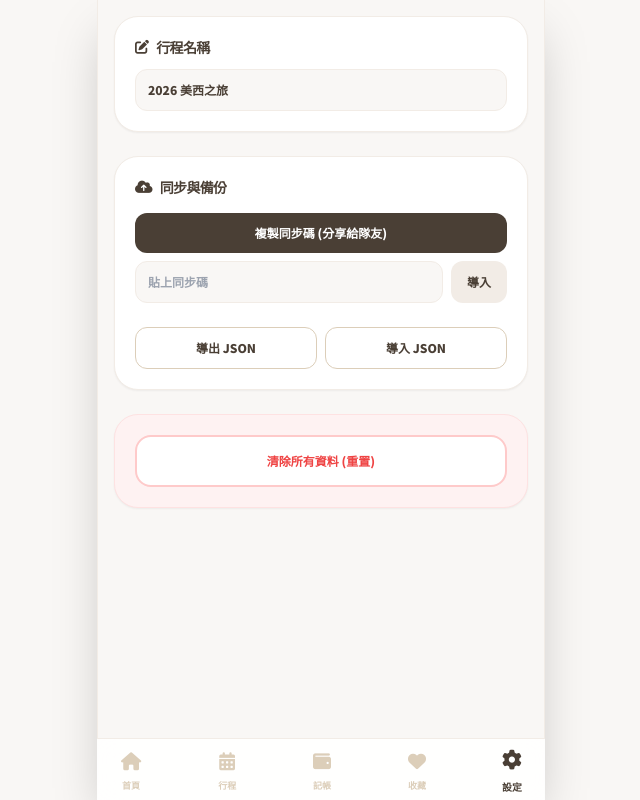
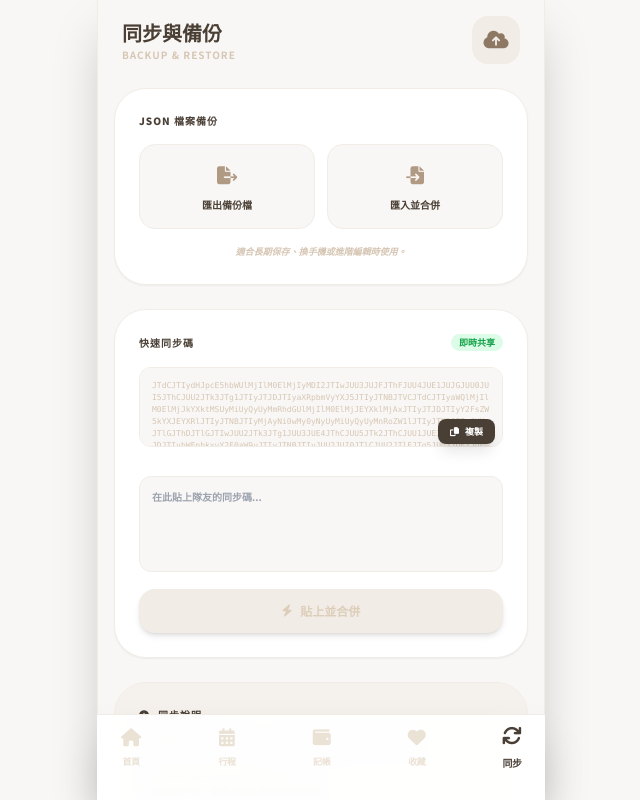
Before and after one commit to Kayra0209/US, a React (Vite) app: page / in a window 1280 px wide. Both pictures are taken after a click on the button 819 px from the left and 41 px from the top of the page. Shown: the whole page, without its empty margins (319-959 px from the left). Built offline with nearby package versions, Linux system fonts and the light colour scheme; no server answers.

Commit message:
Update App.tsx

```diff
--- a/App.tsx
+++ b/App.tsx
@@ -1,23 +1,23 @@
+
 import React, { useState, useRef } from 'react';
 import { ViewType } from './types';
-import { loadData, saveData, AppData, getInitialData } from './services/storageService';
+import { loadData, saveData, AppData, getInitialData, mergeAppData } from './services/storageService';
 import { DashboardView, ItineraryView, ExpenseView, SpotsView, MapView, TodoView, GasView, SurvivalGuideView } from './components/Views';
 
 const BottomNav: React.FC<{ view: ViewType; setView: (v: ViewType) => void }> = ({ view, setView }) => {
-    // 將「清單」換成「收藏」，因為首頁已經有明顯的代辦按鈕
     const items: { id: ViewType; icon: string; label: string }[] = [
         { id: 'dashboard', icon: 'fa-house', label: '首頁' },
         { id: 'itinerary', icon: 'fa-calendar-days', label: '行程' },
         { id: 'money', icon: 'fa-wallet', label: '記帳' },
-        { id: 'spots', icon: 'fa-heart', label: '收藏' }, // 口袋名單改到這
-        { id: 'settings', icon: 'fa-gear', label: '設定' },
+        { id: 'spots', icon: 'fa-heart', label: '收藏' },
+        { id: 'settings', icon: 'fa-sync', label: '同步' },
     ];
     return (
-        <nav className="fixed bottom-0 left-0 right-0 bg-white/90 backdrop-blur-md border-t border-milk-tea-100 px-6 pt-2 safe-bottom flex justify-between items-center z-50 max-w-md mx-auto">
+        <nav className="fixed bottom-0 left-0 right-0 bg-white/95 backdrop-blur-lg border-t border-milk-tea-100 px-6 pt-2 pb-6 safe-bottom flex justify-between items-center z-50 max-w-md mx-auto shadow-2xl">
             {items.map(item => (
-                <button key={item.id} onClick={() => setView(item.id)} className={`flex flex-col items-center gap-1 pb-2 transition-all ${view === item.id ? 'text-milk-tea-800 scale-110' : 'text-milk-tea-300'}`}>
+                <button key={item.id} onClick={() => setView(item.id)} className={`flex flex-col items-center gap-1 pb-2 transition-all ${view === item.id ? 'text-milk-tea-800 scale-110' : 'text-milk-tea-300 opacity-60'}`}>
                     <i className={`fa-solid ${item.icon} text-lg`}></i>
-                    <span className="text-[9px] font-bold">{item.label}</span>
+                    <span className="text-[9px] font-black tracking-tighter uppercase">{item.label}</span>
                 </button>
             ))}
         </nav>
@@ -25,97 +25,177 @@ const BottomNav: React.FC<{ view: ViewType; setView: (v: ViewType) => void }> =
 };
 
 const SettingsView: React.FC<{ data: AppData; setData: (d: AppData) => void }> = ({ data, setData }) => {
-    const [syncCode, setSyncCode] = useState('');
+    const [importCode, setImportCode] = useState('');
+    const [copySuccess, setCopySuccess] = useState(false);
     const fileInputRef = useRef<HTMLInputElement>(null);
 
-    const handleExportJSON = () => {
+    // 同步碼加密 (Base64)
+    const syncCode = btoa(encodeURIComponent(JSON.stringify(data)));
+
+    const handleCopy = () => {
+        try {
+            navigator.clipboard.writeText(syncCode);
+            setCopySuccess(true);
+            setTimeout(() => setCopySuccess(false), 2000);
+        } catch (err) {
+            alert("複製失敗，請手動全選複製代碼框內容。");
+        }
+    };
+
+    const handleMergeCode = () => {
+        if (!importCode.trim()) return;
+        try {
+            const remoteData = JSON.parse(decodeURIComponent(atob(importCode.trim())));
+            processImportedData(remoteData);
+            setImportCode('');
+        } catch (e) {
+            alert("⚠️ 同步碼格式錯誤。");
+        }
+    };
+
+    const processImportedData = (remoteData: any) => {
+        try {
+            const merged = mergeAppData(data, remoteData);
+            setData(merged);
+            saveData(merged);
+            alert("🎉 同步成功！已根據更新時間智慧合併資料。");
+        } catch (e) {
+            alert("❌ 資料處理失敗，請確認檔案格式是否正確。");
+        }
+    };
+
+    // 匯出 JSON 檔案
+    const exportJSON = () => {
         const jsonStr = JSON.stringify(data, null, 2);
         const blob = new Blob([jsonStr], { type: 'application/json' });
         const url = URL.createObjectURL(blob);
         const link = document.createElement('a');
+        const dateStr = new Date().toISOString().split('T')[0];
         link.href = url;
-        link.download = `${data.tripName}_backup.json`;
+        link.download = `cotravel_backup_${dateStr}.json`;
         document.body.appendChild(link);
         link.click();
         document.body.removeChild(link);
         URL.revokeObjectURL(url);
     };
 
-    const handleImportJSON = (e: React.ChangeEvent<HTMLInputElement>) => {
+    // 匯入 JSON 檔案
+    const handleFileChange = (e: React.ChangeEvent<HTMLInputElement>) => {
         const file = e.target.files?.[0];
         if (!file) return;
+
         const reader = new FileReader();
         reader.onload = (event) => {
             try {
-                const importedData = JSON.parse(event.target?.result as string);
-                if (confirm("導入 JSON 將會覆蓋目前所有資料，確定嗎？")) {
-                    setData(importedData);
-                    alert("資料導入成功！");
-                }
+                const json = JSON.parse(event.target?.result as string);
+                processImportedData(json);
+                // 重置 input 以便下次選擇同一個檔案也能觸發
+                if (fileInputRef.current) fileInputRef.current.value = '';
             } catch (err) {
-                alert("無效的 JSON 檔案內容。");
+                alert("❌ 解析失敗，請確保選擇的是正確的 JSON 檔案。");
             }
         };
         reader.readAsText(file);
     };
 
-    const handleClearAll = () => {
-        if (confirm("🚨 警告：這將會清除「所有」資料，確定嗎？")) {
-            const initial = getInitialData();
-            setData(initial);
-            alert("資料已重置。");
-        }
-    };
-
     return (
-        <div className="space-y-6 pb-12">
-            <div className="bg-white p-5 rounded-3xl shadow-sm border border-milk-tea-100">
-                <h3 className="font-black mb-3 text-sm text-milk-tea-800 uppercase tracking-tighter flex items-center gap-2">
-                    <i className="fa-solid fa-pen-to-square"></i> 行程名稱
-                </h3>
-                <input
-                    value={data.tripName}
-                    onChange={e => setData({ ...data, tripName: e.target.value })}
-                    className="w-full p-3 bg-milk-tea-50 rounded-xl text-xs font-black outline-none text-milk-tea-800 border border-milk-tea-100"
-                    placeholder="例如：2026 美西之旅"
-                />
-            </div>
-
-            <div className="bg-white p-5 rounded-3xl shadow-sm border border-milk-tea-100 space-y-4">
-                <h3 className="font-black mb-1 text-sm text-milk-tea-800 uppercase tracking-tighter flex items-center gap-2">
-                    <i className="fa-solid fa-cloud-arrow-up"></i> 同步與備份
-                </h3>
-                <div className="space-y-2">
-                    <button onClick={() => {
-                        const code = btoa(encodeURIComponent(JSON.stringify(data)));
-                        navigator.clipboard.writeText(code);
-                        alert("同步碼已複製！");
-                    }} className="w-full py-3 bg-milk-tea-800 text-white rounded-xl text-xs font-black active:scale-95 transition-transform">
-                        複製同步碼 (分享給隊友)
-                    </button>
-                    <div className="flex gap-2">
-                        <input value={syncCode} onChange={e => setSyncCode(e.target.value)} placeholder="貼上同步碼" className="flex-1 p-3 bg-milk-tea-50 rounded-xl text-xs outline-none font-black border border-milk-tea-100" />
-                        <button onClick={() => {
-                            if (!syncCode) return;
-                            try {
-                                const decoded = JSON.parse(decodeURIComponent(atob(syncCode)));
-                                if (confirm("這會覆蓋目前資料，確定嗎？")) { setData(decoded); alert("同步成功！"); }
-                            } catch(e) { alert("代碼無效。"); }
-                        }} className="px-4 bg-milk-tea-100 text-milk-tea-800 rounded-xl text-xs font-black active:scale-95">導入</button>
-                    </div>
+        <div className="space-y-6 pb-24 animate-in">
+            <div className="flex justify-between items-center px-2">
+                <div>
+                    <h2 className="text-xl font-black text-milk-tea-800">同步與備份</h2>
+                    <p className="text-[10px] font-bold text-milk-tea-400 uppercase tracking-widest">Backup & Restore</p>
                 </div>
-                <div className="grid grid-cols-2 gap-2 pt-2">
-                    <button onClick={handleExportJSON} className="py-3 bg-white border border-milk-tea-300 text-milk-tea-800 rounded-xl text-xs font-black">導出 JSON</button>
-                    <button onClick={() => fileInputRef.current?.click()} className="py-3 bg-white border border-milk-tea-300 text-milk-tea-800 rounded-xl text-xs font-black">導入 JSON</button>
-                    <input type="file" ref={fileInputRef} onChange={handleImportJSON} accept=".json" className="hidden" />
+                <div className="w-12 h-12 bg-milk-tea-100 rounded-2xl flex items-center justify-center text-milk-tea-600">
+                    <i className="fa-solid fa-cloud-arrow-up text-xl"></i>
                 </div>
             </div>
 
-            <div className="bg-red-50 p-5 rounded-3xl shadow-sm border border-red-100">
-                <button onClick={handleClearAll} className="w-full py-4 bg-white border-2 border-red-200 text-red-500 rounded-2xl text-xs font-black">
-                    清除所有資料 (重置)
-                </button>
+            {/* JSON 檔案區塊 */}
+            <div className="bg-white p-6 rounded-[32px] border border-milk-tea-100 shadow-sm space-y-4">
+                <h4 className="text-[10px] font-black text-milk-tea-800 uppercase tracking-widest">JSON 檔案備份</h4>
+                <div className="grid grid-cols-2 gap-3">
+                    <button
+                        onClick={exportJSON}
+                        className="flex flex-col items-center justify-center p-4 bg-milk-tea-50 rounded-2xl border border-milk-tea-100 hover:bg-milk-tea-100 transition-all gap-2"
+                    >
+                        <i className="fa-solid fa-file-export text-milk-tea-500 text-lg"></i>
+                        <span className="text-[10px] font-black text-milk-tea-800">匯出備份檔</span>
+                    </button>
+                    <button
+                        onClick={() => fileInputRef.current?.click()}
+                        className="flex flex-col items-center justify-center p-4 bg-milk-tea-50 rounded-2xl border border-milk-tea-100 hover:bg-milk-tea-100 transition-all gap-2"
+                    >
+                        <i className="fa-solid fa-file-import text-milk-tea-500 text-lg"></i>
+                        <span className="text-[10px] font-black text-milk-tea-800">匯入並合併</span>
+                    </button>
+                    <input
+                        type="file"
+                        ref={fileInputRef}
+                        onChange={handleFileChange}
+                        accept=".json"
+                        className="hidden"
+                    />
+                </div>
+                <p className="text-[9px] font-bold text-milk-tea-400 leading-relaxed text-center italic">適合長期保存、換手機或進階編輯時使用。</p>
             </div>
+
+            {/* 文字同步碼區塊 */}
+            <div className="bg-white p-6 rounded-[32px] border border-milk-tea-100 shadow-sm space-y-4">
+                <div className="flex justify-between items-center">
+                    <h4 className="text-[10px] font-black text-milk-tea-800 uppercase tracking-widest">快速同步碼</h4>
+                    <span className="text-[9px] bg-green-100 text-green-600 px-2 py-0.5 rounded-full font-bold">即時共享</span>
+                </div>
+
+                <div className="relative">
+                    <textarea
+                        readOnly
+                        value={syncCode}
+                        onClick={(e) => (e.target as HTMLTextAreaElement).select()}
+                        className="w-full h-20 p-3 bg-milk-tea-50 rounded-xl text-[8px] font-mono text-milk-tea-400 border border-milk-tea-100 focus:outline-none resize-none break-all"
+                    />
+                    <button
+                        onClick={handleCopy}
+                        className={`absolute right-2 bottom-2 px-3 py-1.5 rounded-lg text-[9px] font-black shadow-lg active:scale-90 transition-all flex items-center gap-1.5 ${copySuccess ? 'bg-green-500 text-white' : 'bg-milk-tea-800 text-white'}`}
+                    >
+                        <i className={`fa-solid ${copySuccess ? 'fa-check' : 'fa-copy'}`}></i>
+                        {copySuccess ? '已複製' : '複製'}
+                    </button>
+                </div>
+
+                <div className="space-y-3 pt-2">
+                    <textarea
+                        value={importCode}
+                        onChange={(e) => setImportCode(e.target.value)}
+                        placeholder="在此貼上隊友的同步碼..."
+                        className="w-full h-24 p-3 bg-milk-tea-50 rounded-xl text-[10px] font-bold text-milk-tea-800 border border-milk-tea-100 focus:ring-1 focus:ring-milk-tea-200 outline-none resize-none"
+                    />
+                    <button
+                        onClick={handleMergeCode}
+                        disabled={!importCode.trim()}
+                        className={`w-full py-3.5 rounded-2xl font-black text-xs shadow-md active:scale-95 transition-all flex items-center justify-center gap-2 ${!importCode.trim() ? 'bg-milk-tea-100 text-milk-tea-300' : 'bg-milk-tea-800 text-white'}`}
+                    >
+                        <i className="fa-solid fa-bolt"></i>
+                        貼上並合併
+                    </button>
+                </div>
+            </div>
+
+            <div className="bg-milk-tea-100/50 p-6 rounded-[32px] border border-milk-tea-100 space-y-3">
+                 <h4 className="text-[10px] font-black text-milk-tea-800 uppercase tracking-widest flex items-center gap-2">
+                    <i className="fa-solid fa-info-circle"></i> 同步說明
+                 </h4>
+                 <p className="text-[10px] font-bold text-milk-tea-500 leading-relaxed">
+                    無論是使用「JSON 檔案」或「同步碼」，系統都會執行智慧合併：
+                    <br/><br/>
+                    1. 保留雙方最新編輯過的行程項目。<br/>
+                    2. 補足對方有、但我方缺少的支出或待辦。<br/>
+                    3. 不會刪除任何現有的本地資料。
+                 </p>
+            </div>
+
+            <button onClick={() => confirm("確定要重置嗎？這將清空所有本地行程。") && setData(getInitialData())} className="w-full text-red-500 font-black text-[10px] opacity-40 py-4 uppercase tracking-widest">
+                <i className="fa-solid fa-trash-can mr-2"></i> Reset Local Data
+            </button>
         </div>
     );
 };
```
